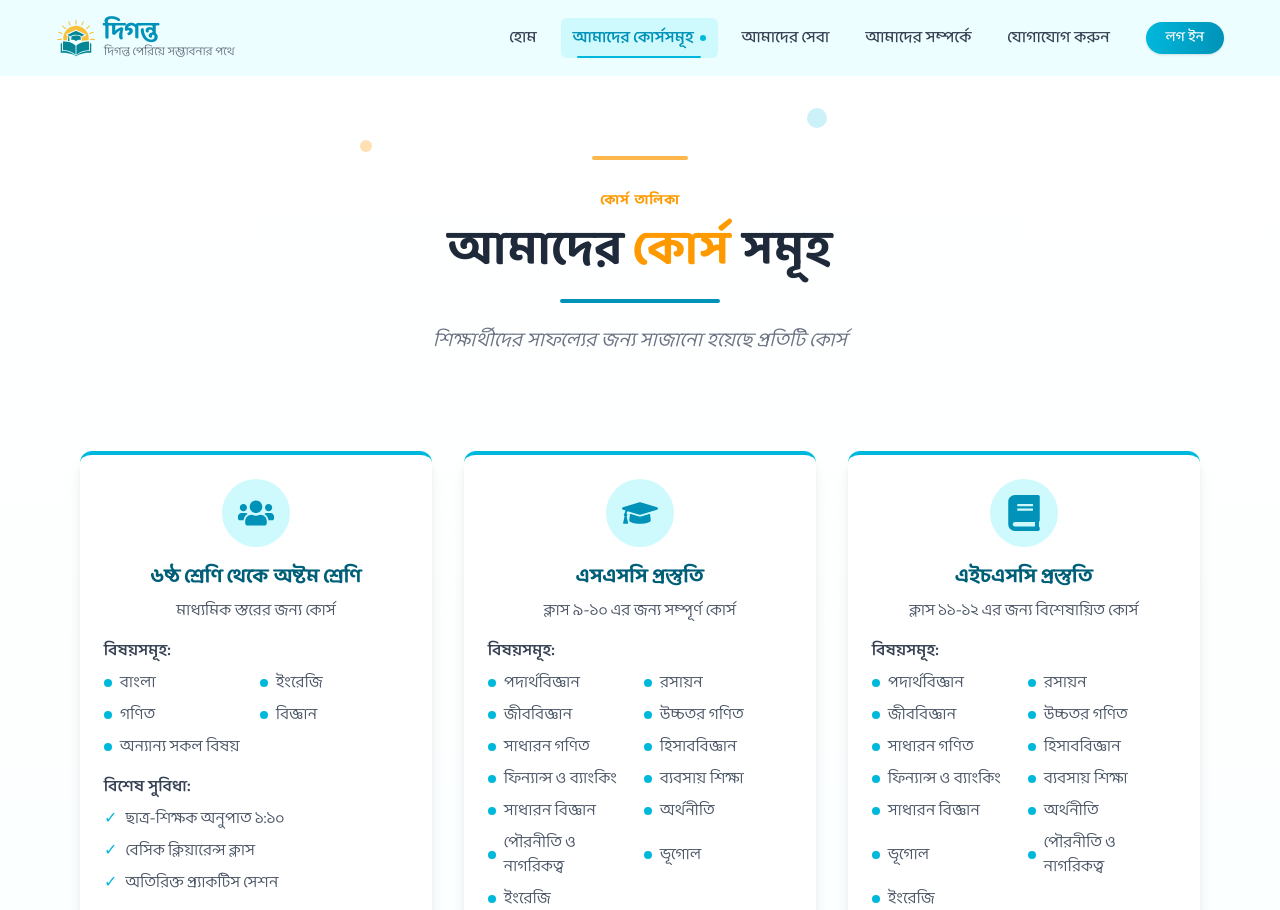
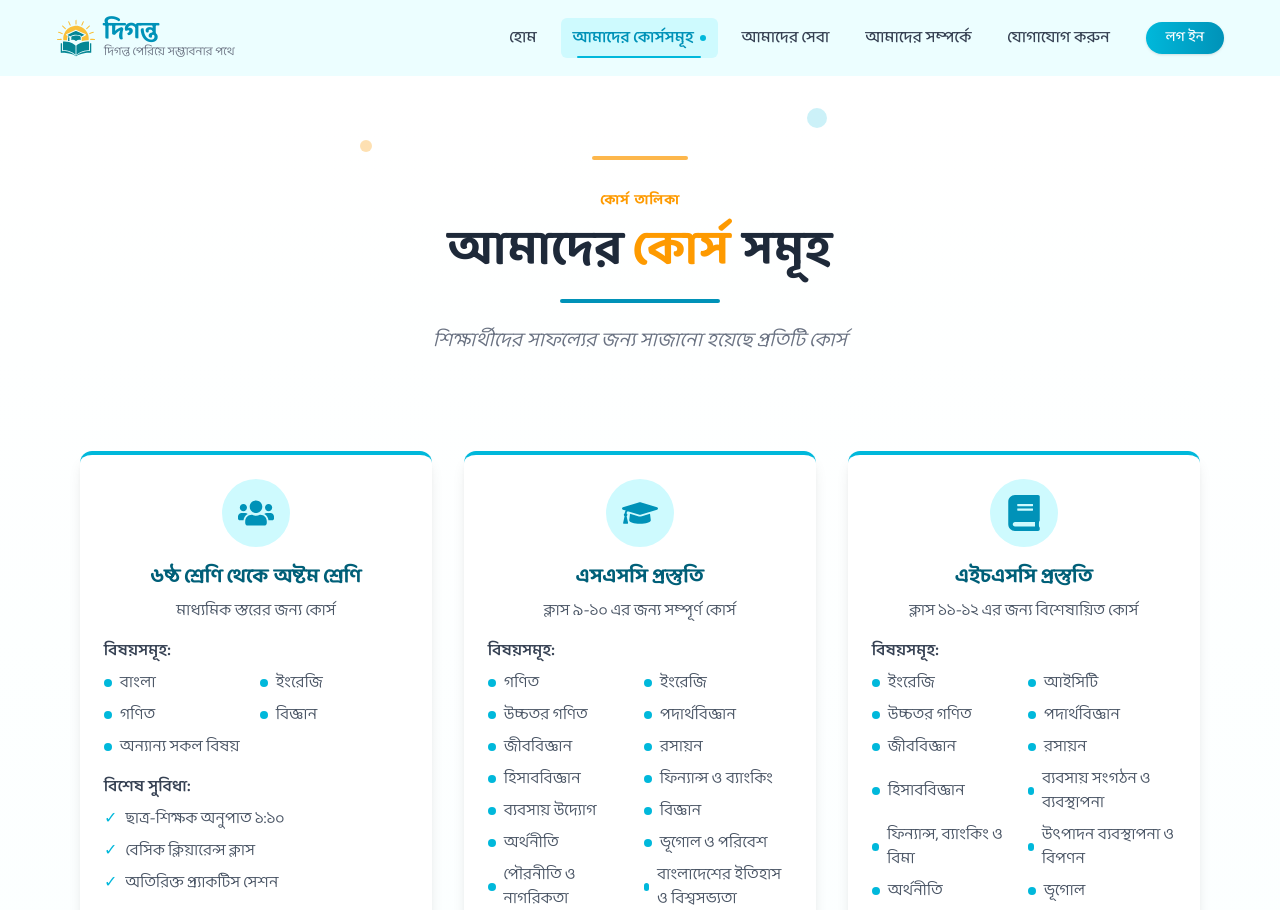
Before and after one commit to NahinIntesher/diganta, a Next.js app: page /our-courses in a window 1280 px wide. Shown: the top 910 px of the page. Built offline with nearby package versions, Linux system fonts and the light colour scheme.

Commit message:
fixed  clss prep

```diff
--- a/src/components/Courses.js
+++ b/src/components/Courses.js
@@ -27,19 +27,21 @@ export const courses = [
     icon: <FaGraduationCap className="text-4xl text-cyan-600" />,
     description: "ক্লাস ৯-১০ এর জন্য সম্পূর্ণ কোর্স",
     subjects: [
+      "গণিত",
+      "ইংরেজি",
+      "উচ্চতর গণিত",
       "পদার্থবিজ্ঞান",
+      "জীববিজ্ঞান",
       "রসায়ন",
-      "জীববিজ্ঞান",
-      "উচ্চতর গণিত",
-      "সাধারন গণিত",
       "হিসাববিজ্ঞান",
       "ফিন্যান্স ও ব্যাংকিং",
-      "ব্যবসায় শিক্ষা",
-      "সাধারন বিজ্ঞান",
+      "ব্যবসায় উদ্যোগ",
+      "বিজ্ঞান",
       "অর্থনীতি",
-      "পৌরনীতি ও নাগরিকত্ব",
-      "ভূগোল",
-      "ইংরেজি",
+      "ভূগোল ও পরিবেশ",
+      "পৌরনীতি ও নাগরিকতা ",
+      "বাংলাদেশের ইতিহাস ও বিশ্বসভ্যতা",
+      "আইসিটি",
     ],
     features: [
       "সাপ্তাহিক মডেল টেস্ট",
@@ -52,19 +54,20 @@ export const courses = [
     icon: <FaBook className="text-4xl text-cyan-600" />,
     description: "ক্লাস ১১-১২ এর জন্য বিশেষায়িত কোর্স",
     subjects: [
+      "ইংরেজি",
+      "আইসিটি",
+      "উচ্চতর গণিত",
       "পদার্থবিজ্ঞান",
+      "জীববিজ্ঞান",
       "রসায়ন",
-      "জীববিজ্ঞান",
-      "উচ্চতর গণিত",
-      "সাধারন গণিত",
       "হিসাববিজ্ঞান",
-      "ফিন্যান্স ও ব্যাংকিং",
-      "ব্যবসায় শিক্ষা",
-      "সাধারন বিজ্ঞান",
+      "ব্যবসায় সংগঠন ও ব্যবস্থাপনা",
+      "ফিন্যান্স, ব্যাংকিং ও বিমা",
+      "উৎপাদন ব্যবস্থাপনা ও বিপণন",
       "অর্থনীতি",
       "ভূগোল",
-      "পৌরনীতি ও নাগরিকত্ব",
-      "ইংরেজি",
+      "পৌরনীতি ও সুশাসন",
+      "ইতিহাস",
     ],
     features: [
       "বোর্ড পরীক্ষার সিলেবাস অনুসরণ",
```
